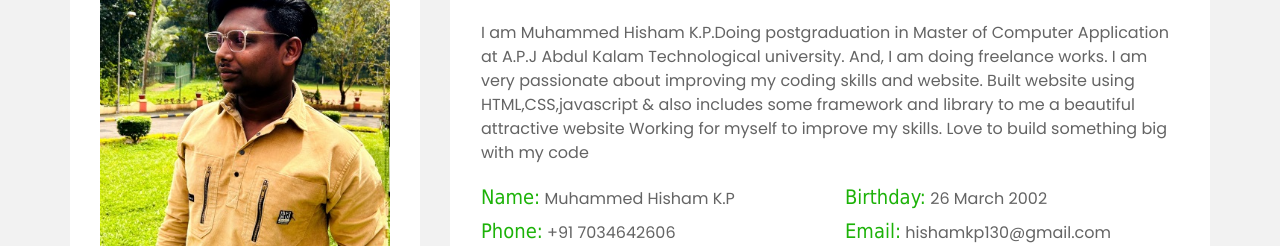
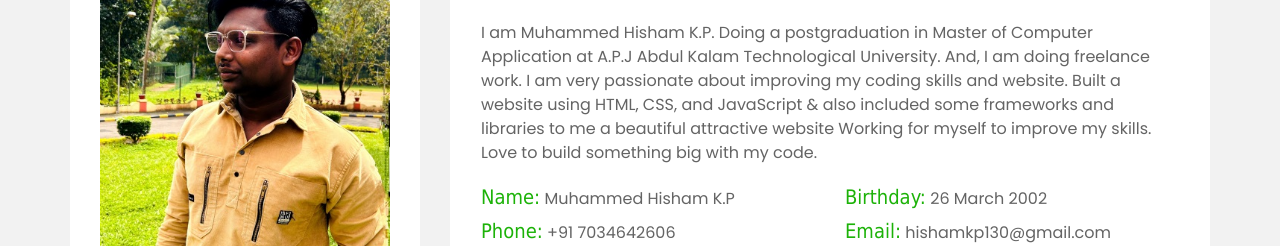
Before and after one commit to hishamkpsaleemkp/hisham.github.io, a plain HTML site: page index.html in a window 1280 px wide. Shown: the part 127-373 px from the top of the page. Drawn offline with nearby package versions, Linux system fonts and the light colour scheme; a web font is replaced by a local one.

Commit message:
Update index.html

```diff
--- a/index.html
+++ b/index.html
@@ -63,7 +63,7 @@
                             <h2 class="title position-relative pb-2 mb-4">About Me</h2>
                         </div>
                         <div class="col-12">
-                            <p>I am Muhammed Hisham K.P.Doing postgraduation in Master of Computer Application at  A.P.J Abdul Kalam Technological university. And, I am doing freelance works. I am very passionate about improving my coding skills and website. Built website using HTML,CSS,javascript & also includes some framework and library to me a beautiful attractive website Working for myself to improve my skills. Love to build something big with my code </p>
+                            <p>I am Muhammed Hisham K.P. Doing a postgraduation in Master of Computer Application at A.P.J Abdul Kalam Technological University. And, I am doing freelance work. I am very passionate about improving my coding skills and website. Built a website using HTML, CSS, and JavaScript & also included some frameworks and libraries to me a beautiful attractive website Working for myself to improve my skills. Love to build something big with my code. </p>
                             <div class="row">
                                 <div class="col-sm-6 py-1">
                                     <h5 class="d-inline text-primary">Name:</h5> Muhammed Hisham K.P
```
